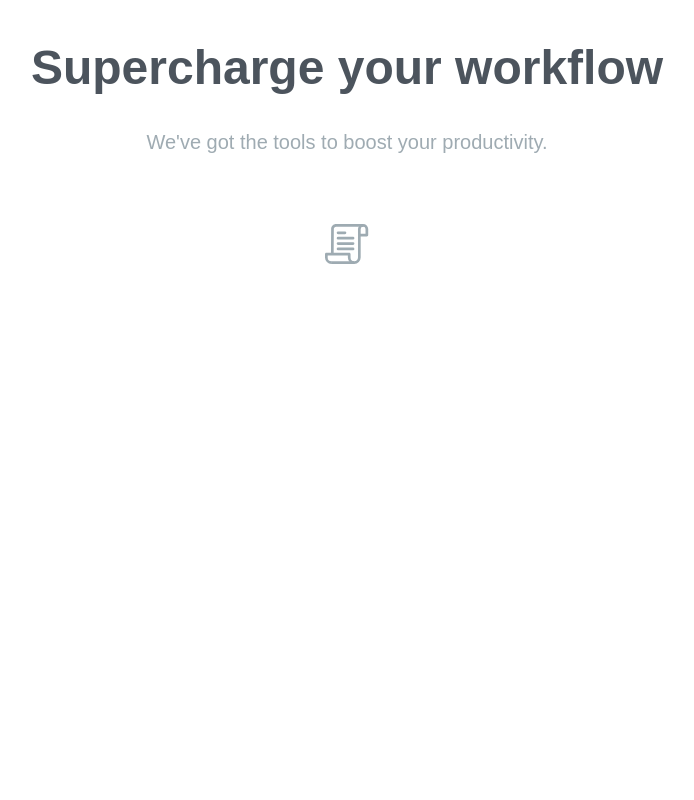
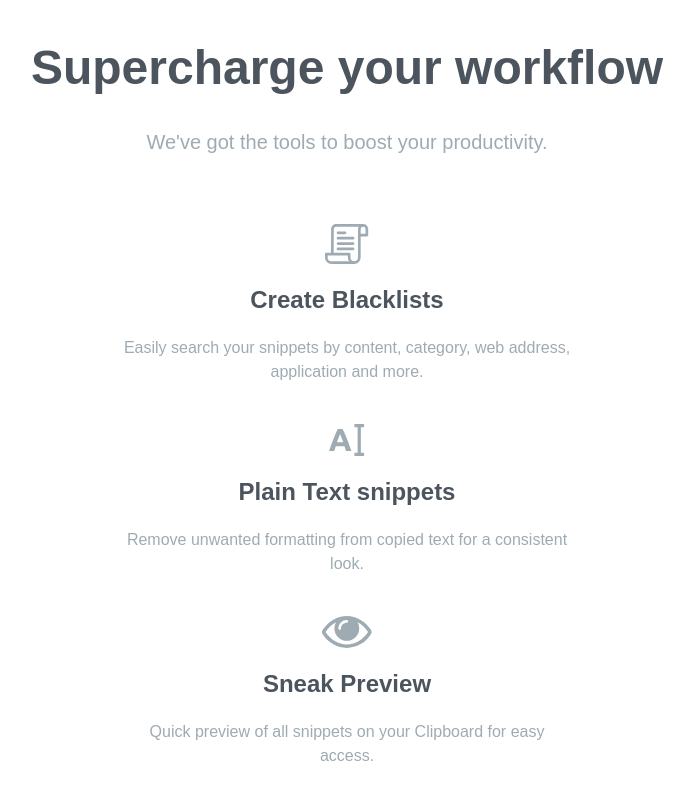
Before and after one commit to IrisKerr/Clipboard-website, a website: page index.html in a window 1280 px wide. Shown: the part 2272-3072 px from the top of the page, without its empty margins (293-987 px from the left). Before the commit the page ends 2640 px from the top, so only its background shows below. Drawn offline with Linux system fonts and the light colour scheme; a web font is replaced by a local one.

Commit message:
supercharge section complete

```diff
--- a/index.html
+++ b/index.html
@@ -98,8 +98,25 @@
         <!-- Items container -->
         <div class="flex flex-col items-center justify-between space-t-16 md:flex-row.md:space-y-0 md:space-x-12"></div>
         <!-- item 1 -->
-        <div class="flex flex-col items-center space-y-5">
-            <img src="./assets/icon-blacklist.svg" alt="" class="mb-6">
+        <div class="flex flex-col items-center space-y-5 mb-10">
+            <img src="./assets/icon-blacklist.svg" alt="">
+            <h5>Create Blacklists</h5>
+            <p class="max-w-md text-grayishBlue">Easily search your snippets by content, category, web address,
+                application and more.</p>
+        </div>
+        <!-- item 2 -->
+        <div class="flex flex-col items-center space-y-5 mb-10">
+            <img src="./assets/icon-text.svg" alt="">
+            <h5>Plain Text snippets</h5>
+            <p class="max-w-md text-grayishBlue">Remove unwanted formatting from copied text for a consistent look.
+            </p>
+        </div>
+        <!-- item 3 -->
+        <div class="flex flex-col items-center space-y-5 mb-10">
+            <img src="./assets/icon-preview.svg" alt="">
+            <h5>Sneak Preview</h5>
+            <p class="max-w-md text-grayishBlue">Quick preview of all snippets on your Clipboard for easy access.
+            </p>
         </div>
     </div>
 </section>
```
Also changed, not shown: css/style.css.
